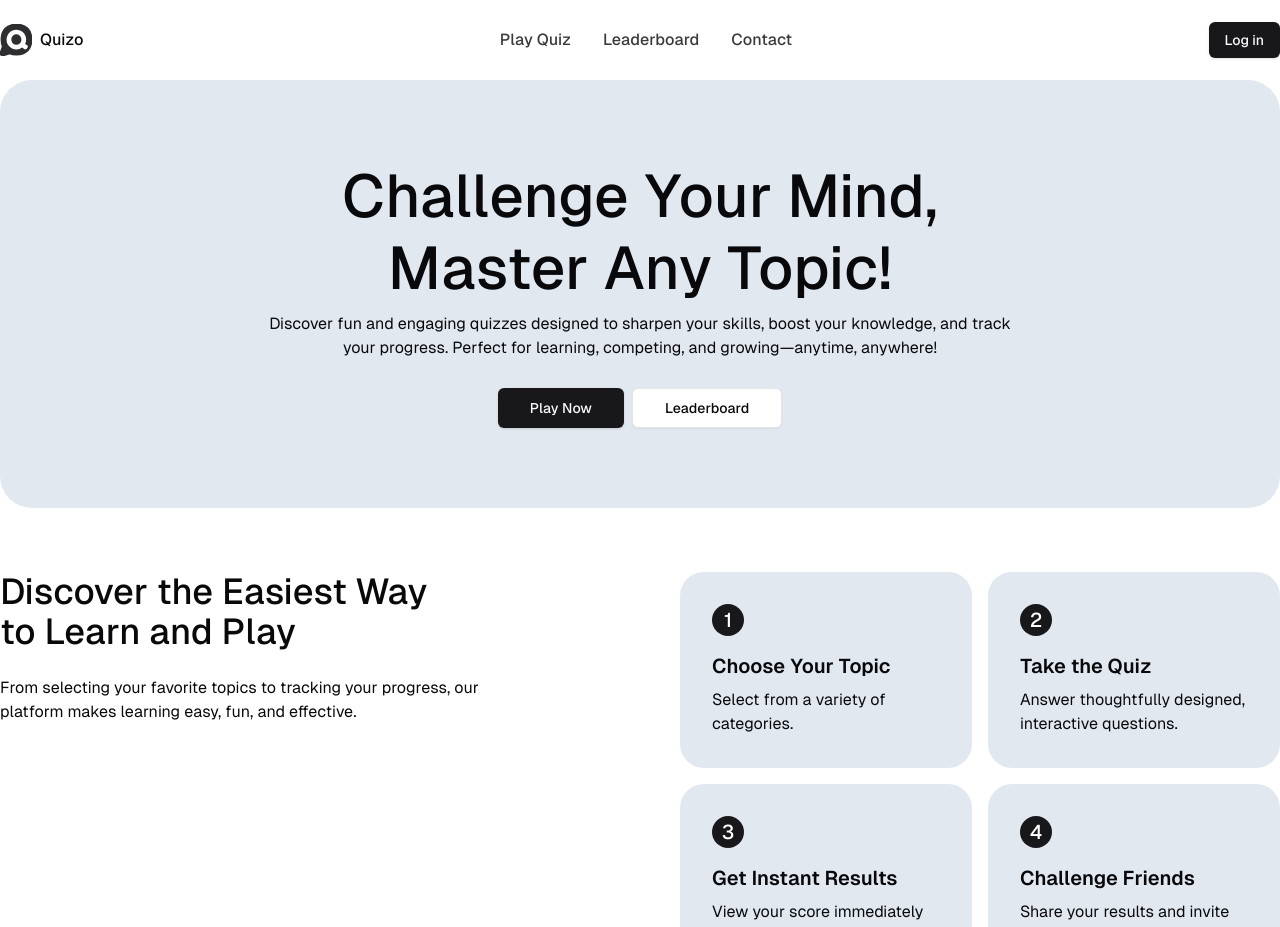
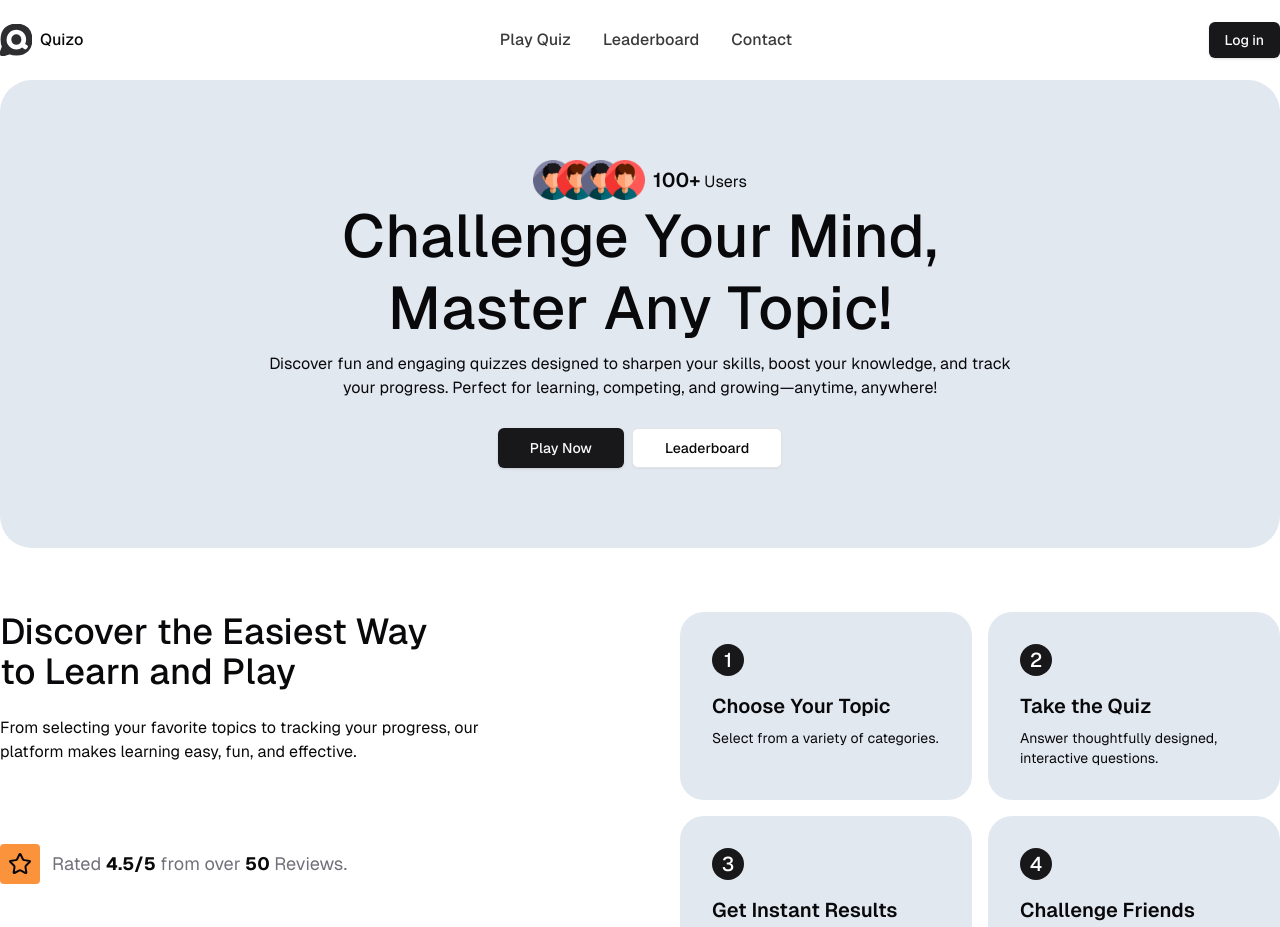
Before and after one commit to shaz1d/quizo, a Next.js app: page / in a window 1280 px wide. Shown: the top 927 px of the page. Built offline with nearby package versions, Linux system fonts and the light colour scheme; no server answers.

Commit message:
data table edit

```diff
--- a/app/(auth)/dashboard/quizes/data-table.tsx
+++ b/app/(auth)/dashboard/quizes/data-table.tsx
@@ -56,7 +56,7 @@ export function DataTable<TData, TValue>({
     if (column.id === "actions") {
       column.cell = ({ row }) => (
         <div className="flex justify-end gap-2">
-          <Link href={`/dashboard/quizes/${(row.original as any).id}`}>
+          <Link href={`/dashboard/quizes/${row.original.id}`}>
             <Button variant="outline">
               <Edit />
               Edit
@@ -65,7 +65,7 @@ export function DataTable<TData, TValue>({
           <Button
             variant="destructive"
             onClick={() => {
-              setCurrentQuizId((row.original as any).id);
+              setCurrentQuizId(row.original.id);
               setIsDeleteModalOpen(true);
             }}
           >
--- a/app/(auth)/dashboard/quizes/page.tsx
+++ b/app/(auth)/dashboard/quizes/page.tsx
@@ -4,8 +4,6 @@ import { DataTable } from "./data-table";
 import Link from "next/link";
 import { Button } from "@/components/ui/button";
 import { Plus } from "lucide-react";
-import QuizContent from "@/components/quiz-content";
-import { Card, CardHeader } from "@/components/ui/card";
 
 const page = async () => {
   const data = await getQuizs();
--- a/app/(public)/contact/page.tsx
+++ b/app/(public)/contact/page.tsx
@@ -16,6 +16,24 @@ const page = () => {
             @shazid.dev@gmail.com
           </Link>
           <Link href="tel:+8801882696017">+88 (018)8269-6017</Link>
+          <div className="flex gap-6 w-full mt-20 text-sm">
+            <div className="max-w-[250px]">
+              <p className="font-semibold text-base mb-1">
+                Feedback and Suggestions
+              </p>
+              <p>
+                We value your feedback and are continuously working to imporve
+                Quizo.
+              </p>
+            </div>
+            <div className="max-w-[250px]">
+              <p className="font-semibold text-base mb-1">Media Inquires</p>
+              <p>
+                For media related questions or inquiries, please contact us at
+                shazid.dev@gmail.com.
+              </p>
+            </div>
+          </div>
         </div>
         <div className="flex flex-col items-end">
           <ContactForm />
--- a/components/section/feature.tsx
+++ b/components/section/feature.tsx
@@ -1,7 +1,12 @@
+import Link from "next/link";
+import { Button } from "../ui/button";
+import { Star, StarIcon } from "lucide-react";
+
 const Feature = () => {
   return (
     <section className="w-full py-16">
-      <div className="grid grid-cols-2 md:gap-20 container mx-auto">
+      <div className="grid grid-cols-2 gap-10 md:gap-20 container mx-auto">
+        <div className="flex flex-col gap-5 md:gap-20">
           <div>
             <h2 className="text-4xl font-medium mb-6">
               Discover the Easiest Way <br />
@@ -13,7 +18,17 @@ const Feature = () => {
               platform makes learning easy, fun, and effective.
             </p>
           </div>
-        <div className="grid grid-cols-2 gap-4">
+          <div className="flex gap-3 items-center">
+            <div className="size-10 rounded-sm bg-orange-400 flex items-center justify-center">
+              <StarIcon />
+            </div>
+            <p className="text-muted-foreground text-lg">
+              Rated <strong className="text-foreground">4.5/5</strong> from over{" "}
+              <strong className="text-foreground">50</strong> Reviews.
+            </p>
+          </div>
+        </div>
+        <div className="grid grid-cols-2 gap-4 text-sm">
           <div className="p-8 rounded-3xl bg-slate-200">
             <div className="size-8 rounded-full flex items-center justify-center font-medium text-xl text-white bg-primary mb-4">
               1
--- a/components/section/hero.tsx
+++ b/components/section/hero.tsx
@@ -1,9 +1,37 @@
 import Link from "next/link";
 import { Button } from "../ui/button";
+import Image from "next/image";
 
 const Hero = () => {
   return (
     <section className="bg-slate-200 rounded-[32px] container mx-auto py-20  px-8 text-center">
+      <div className="flex justify-center items-center">
+        <Image src="/user-1.png" height={40} width={40} alt="user image" />
+        <Image
+          src="/user-2.png"
+          className="-ml-4"
+          height={40}
+          width={40}
+          alt="user image"
+        />
+        <Image
+          src="/user-1.png"
+          className="-ml-4"
+          height={40}
+          width={40}
+          alt="user image"
+        />
+        <Image
+          src="/user-2.png"
+          className="-ml-4"
+          height={40}
+          width={40}
+          alt="user image"
+        />
+        <p className="ml-2">
+          <span className="text-xl font-semibold">100+</span> Users
+        </p>
+      </div>
       <h1 className="text-6xl max-w-[620px] leading-[120%] mx-auto font-medium">
         Challenge Your Mind, Master Any Topic!
       </h1>
```
Lines whose indentation alone changed are shown as unchanged.
